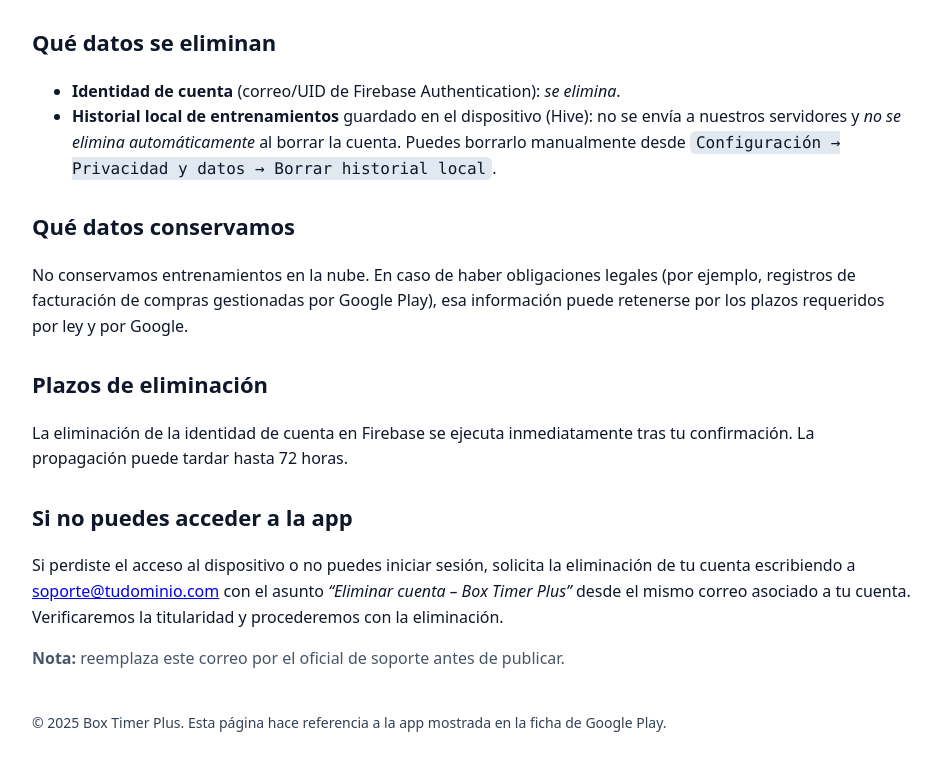
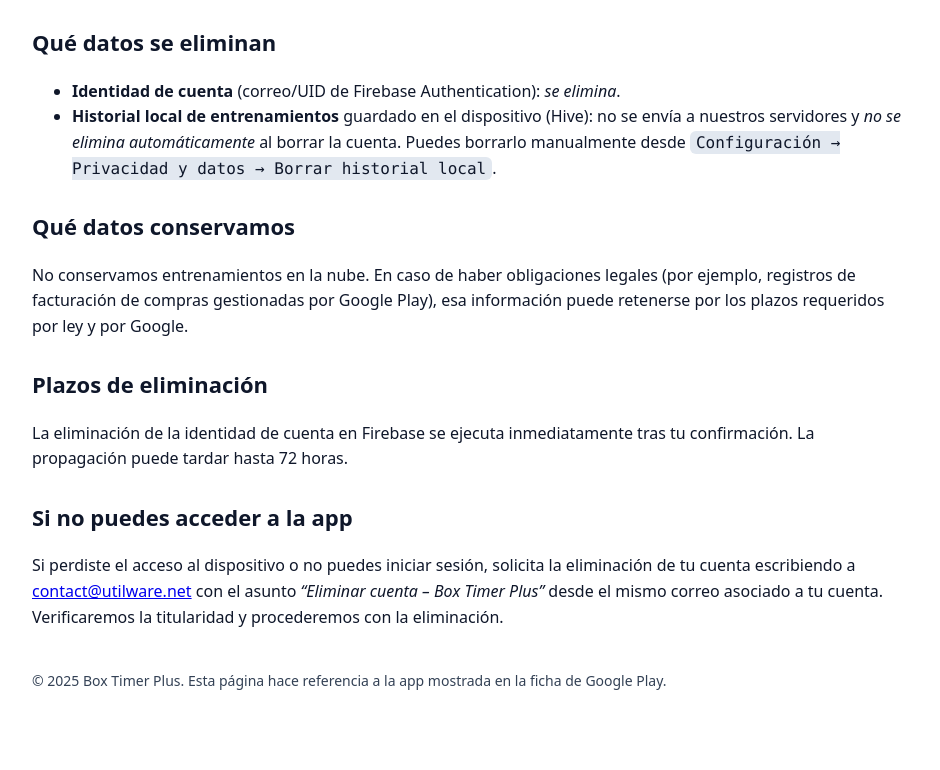
Before and after one commit to mikeSxz/utilware-site, a plain HTML site: page box-timer-plus-account-deletion.html in a window 1280 px wide. Shown: the part 534-1304 px from the top of the page, without its empty margins (168-1108 px from the left). After the commit the page ends 1275 px from the top, so only its background shows below. Drawn offline with Linux system fonts and the light colour scheme.

Commit message:
Update box-timer-plus-account-deletion.html

```diff
--- a/box-timer-plus-account-deletion.html
+++ b/box-timer-plus-account-deletion.html
@@ -55,10 +55,9 @@
     <h2>Si no puedes acceder a la app</h2>
     <p>
       Si perdiste el acceso al dispositivo o no puedes iniciar sesión, solicita la eliminación de tu cuenta escribiendo a
-      <a href="mailto:soporte@tudominio.com">soporte@tudominio.com</a> con el asunto <em>“Eliminar cuenta – Box Timer Plus”</em> desde el mismo correo asociado a tu cuenta.
+      <a href="mailto:contact@utilware.net">contact@utilware.net</a> con el asunto <em>“Eliminar cuenta – Box Timer Plus”</em> desde el mismo correo asociado a tu cuenta.
       Verificaremos la titularidad y procederemos con la eliminación.
     </p>
-    <p class="muted"><strong>Nota:</strong> reemplaza este correo por el oficial de soporte antes de publicar.</p>
 
     <footer>
       © 2025 Box Timer Plus. Esta página hace referencia a la app mostrada en la ficha de Google Play.
```
